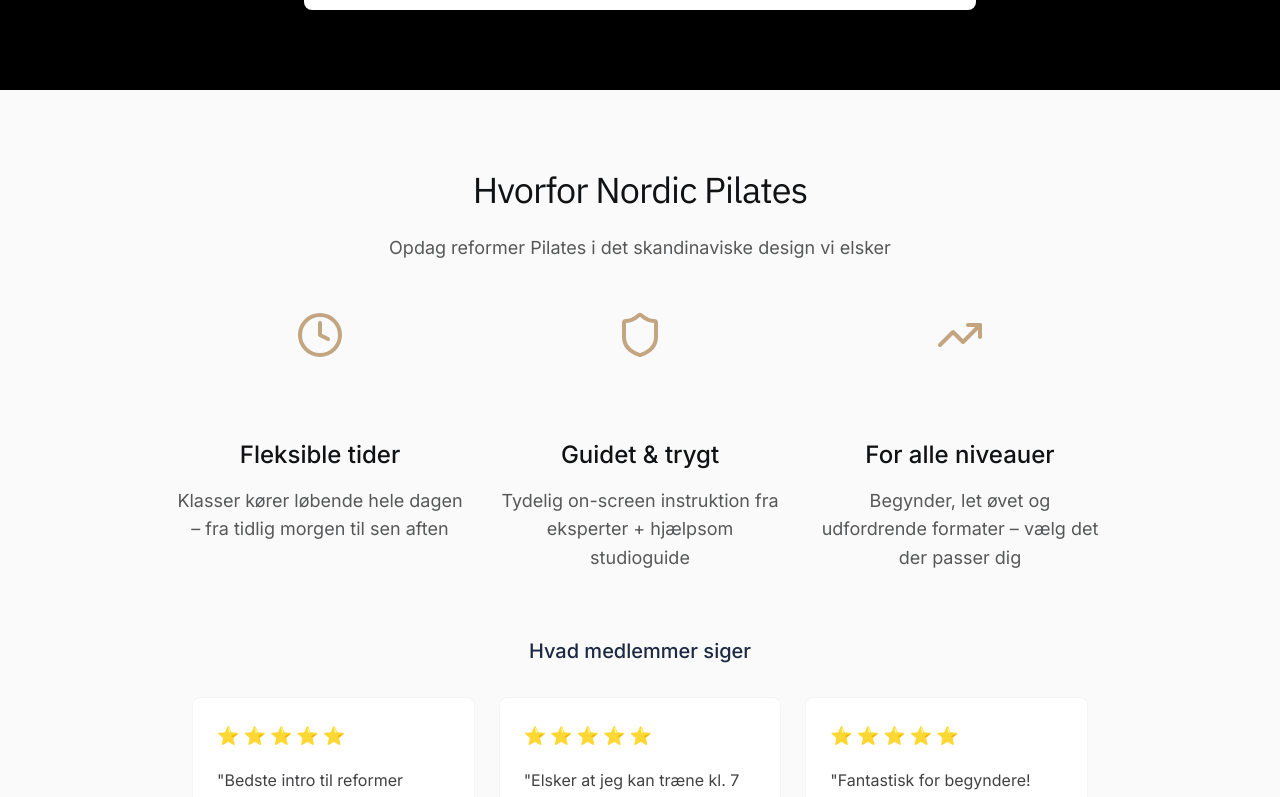
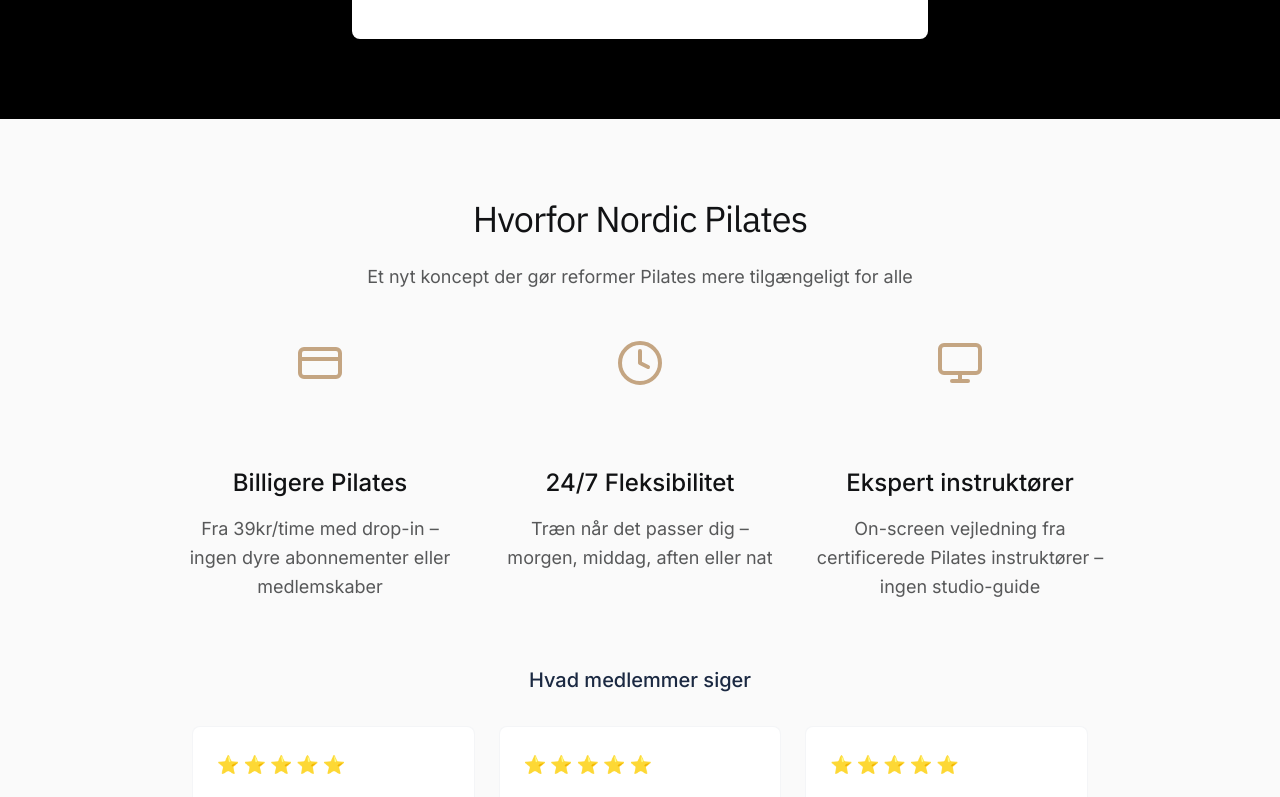
Before and after one commit to YouEx/nordicpilates, a Next.js app: page / in a window 1280 px wide. Shown: the part 1806-2603 px from the top of the page. Built offline with nearby package versions, Linux system fonts and the light colour scheme; no server answers.

Commit message:
Opdater quiz og koncept: fjern early-bird besked, ændr knap til 'Tilmeld', fjern procent, gør smallere, fokus på nyt koncept (billigere, 24/7, on-screen instruktører)

```diff
--- a/app/page.tsx
+++ b/app/page.tsx
@@ -131,34 +131,34 @@ export default function Home() {
       <section id="about" className="container-custom py-80">
         <h2 className="text-center mb-24">Hvorfor Nordic Pilates</h2>
         <p className="text-center text-graphite/70 mb-48 max-w-2xl mx-auto">
-          Opdag reformer Pilates i det skandinaviske design vi elsker
+          Et nyt koncept der gør reformer Pilates mere tilgængeligt for alle
         </p>
         <div className="grid md:grid-cols-3 gap-32 mb-64">
           <div className="text-center">
             <div className="mb-20">
-              <Clock size={48} className="mx-auto text-[#C4A582]" />
+              <CreditCard size={48} className="mx-auto text-[#C4A582]" />
             </div>
-            <h3 className="mb-12">Fleksible tider</h3>
+            <h3 className="mb-12">Billigere Pilates</h3>
             <p className="text-graphite/70">
-              Klasser kører løbende hele dagen – fra tidlig morgen til sen aften
+              Fra 39kr/time med drop-in – ingen dyre abonnementer eller medlemskaber
             </p>
           </div>
           <div className="text-center">
             <div className="mb-20">
-              <Shield size={48} className="mx-auto text-[#C4A582]" />
+              <Clock size={48} className="mx-auto text-[#C4A582]" />
             </div>
-            <h3 className="mb-12">Guidet & trygt</h3>
+            <h3 className="mb-12">24/7 Fleksibilitet</h3>
             <p className="text-graphite/70">
-              Tydelig on-screen instruktion fra eksperter + hjælpsom studioguide
+              Træn når det passer dig – morgen, middag, aften eller nat
             </p>
           </div>
           <div className="text-center">
             <div className="mb-20">
-              <TrendingUp size={48} className="mx-auto text-[#C4A582]" />
+              <Monitor size={48} className="mx-auto text-[#C4A582]" />
             </div>
-            <h3 className="mb-12">For alle niveauer</h3>
+            <h3 className="mb-12">Ekspert instruktører</h3>
             <p className="text-graphite/70">
-              Begynder, let øvet og udfordrende formater – vælg det der passer dig
+              On-screen vejledning fra certificerede Pilates instruktører – ingen studio-guide
             </p>
           </div>
         </div>
--- a/components/WaitlistQuiz.tsx
+++ b/components/WaitlistQuiz.tsx
@@ -154,12 +154,11 @@ export default function WaitlistQuiz() {
   }
 
   return (
-    <div className="bg-white p-32 md:p-48 rounded-lg shadow-lg max-w-2xl mx-auto">
+    <div className="bg-white p-32 md:p-48 rounded-lg shadow-lg max-w-xl mx-auto">
       {/* Progress bar */}
       <div className="mb-32">
         <div className="flex justify-between items-center mb-12">
           <p className="text-sm text-graphite/60">Trin {step} af {totalSteps}</p>
-          <p className="text-sm text-graphite/60">{Math.round((step / totalSteps) * 100)}%</p>
         </div>
         <div className="w-full h-2 bg-warm-gray rounded-full overflow-hidden">
           <div
@@ -361,9 +360,6 @@ export default function WaitlistQuiz() {
             <div className="bg-coral/10 border border-coral/20 rounded-lg p-24 mb-32">
               <p className="text-sm text-graphite/60 mb-8">Baseret på dine svar anbefaler vi:</p>
               <p className="text-lg font-medium text-navy">{getRecommendation()}</p>
-              <p className="text-sm text-graphite/60 mt-8">
-                Du får early-bird adgang til foretrukne tider i {quizData.timePreference.split(' ')[0].toLowerCase()}
-              </p>
             </div>
 
             {/* Contact info */}
@@ -416,7 +412,7 @@ export default function WaitlistQuiz() {
                 className="flex-1"
                 disabled={isSubmitting}
               >
-                {isSubmitting ? 'Sender...' : 'Tilmeld venteliste'}
+                {isSubmitting ? 'Sender...' : 'Tilmeld'}
               </Button>
             </div>
           </div>
```
